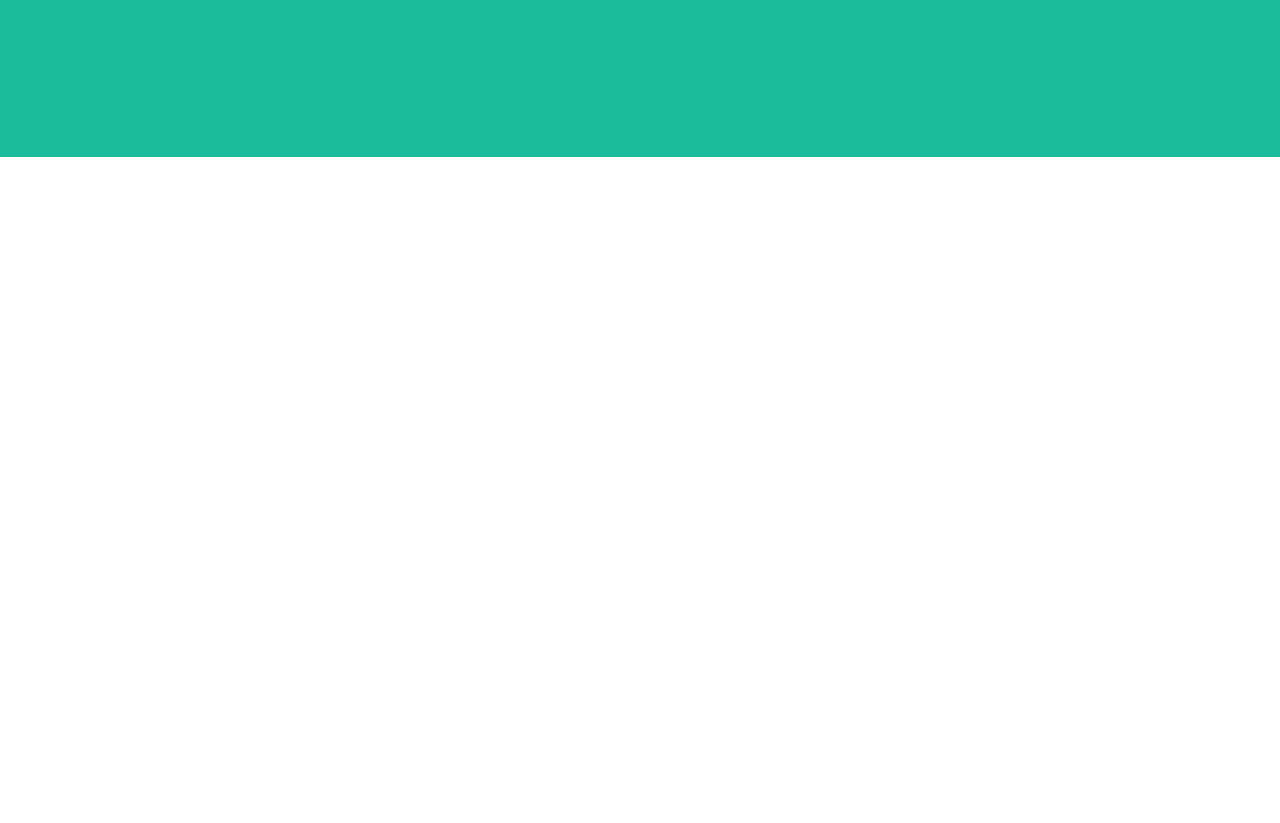
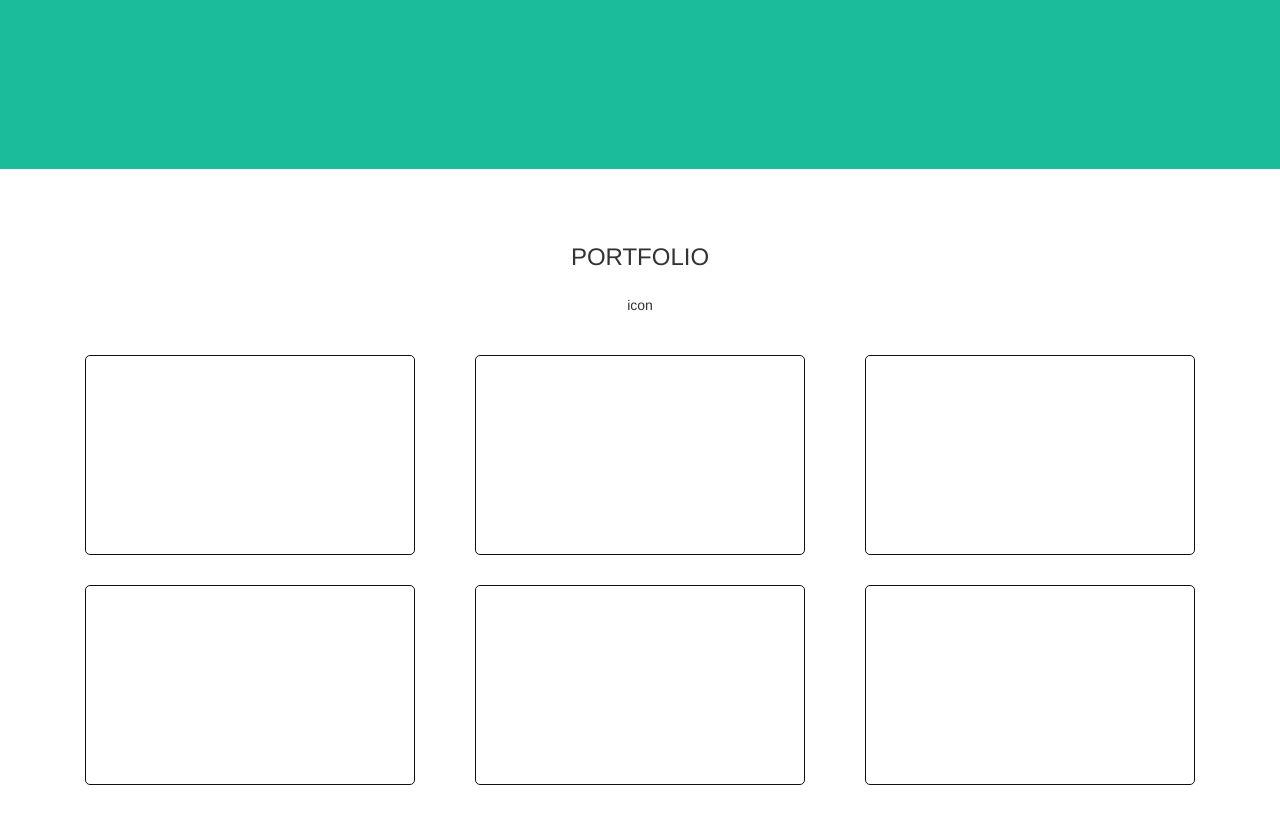
Before and after one commit to IvanDF/html-css-bootstrap-freelancer, a plain HTML site: page index.html in a window 1280 px wide. Shown: the part 575-1398 px from the top of the page. Before the commit the page ends 800 px from the top, so only its background shows below. Drawn offline with nearby package versions, Linux system fonts and the light colour scheme.

Commit message:
PORTFOLIO

```diff
--- a/css/style.css
+++ b/css/style.css
@@ -1,13 +1,33 @@
 /* GENERAL SETTINGS */
 
 /* DEBUG SETTINGS */
+.box-container {
+  padding: 15px;
+}
+
 .box {
   padding: 10px;
-  padding: 15px;
   border: solid #11e 1px;
   border-radius: 5px
 }
-/* DEBUG SETTINGS */
+
+.box-1 {
+  padding: 10px;
+  border: solid #111 1px;
+  border-radius: 5px
+}
+/* /DEBUG SETTINGS */
+
+/* UTILITIES */
+.mb-25 {
+  margin-bottom: 25px;
+}
+.mb-50 {
+  margin-bottom: 50px;
+}
+.mb-75 {
+  margin-bottom: 75px;
+}
 
 /* HEADER */
 
@@ -30,3 +50,10 @@
   left: 50%;
   transform: translate(-50%, -50%);
 }
+
+/* MAIN */
+
+/* PORTFOLIO */
+.portfolio .box-1 {
+  height: 200px;
+}
--- a/index.html
+++ b/index.html
@@ -12,7 +12,7 @@
 </head>
 <body>
   <!-- MAIN HEADER -->
-  <header class="header">
+  <header class="header mb-75">
     <div class="container">
       <div class="row">
         <div class="col-xs-12">
@@ -33,21 +33,70 @@
         </div>
       </div>
     </div>
-
+    <!-- JUMBOTRON -->
     <div class="jumbotron text-center">
       <div class="box">
-        <p>image</p>
-        <h1>TITLE</h1>
-        <p>icon</p>
-        <p>description</p>
+        <p class="mb-25">image</p>
+        <h1 class="mb-25">TITLE</h1>
+        <p class="mb-25">icon</p>
+        <p class="mb-25">description</p>
       </div>
     </div>
-
   </header>
 
   <!-- MAIN -->
   <main class="main">
 
+    <!-- PORTFOLIO -->
+    <section class="portfolio mb-75">
+      <div class="portfolio-title text-center">
+        <h3 class="mb-25">PORTFOLIO</h3>
+        <p class="mb-25">icon</p>
+      </div>
+      <div class="container">
+        <div class="row">
+          <div class="col-xs-12 col-sm-6 col-md-4">
+            <div class="box-container">
+              <div class="box-1"></div>
+            </div>
+          </div>
+          <div class="col-xs-12 col-sm-6 col-md-4">
+            <div class="box-container">
+              <div class="box-1"></div>
+            </div>
+          </div>
+          <div class="col-xs-12 col-sm-6 col-md-4">
+            <div class="box-container">
+              <div class="box-1"></div>
+            </div>
+          </div>
+          <div class="col-xs-12 col-sm-6 col-md-4">
+            <div class="box-container">
+              <div class="box-1"></div>
+            </div>
+          </div>
+          <div class="col-xs-12 col-sm-6 col-md-4">
+            <div class="box-container">
+              <div class="box-1"></div>
+            </div>
+          </div>
+          <div class="col-xs-12 col-sm-6 col-md-4">
+            <div class="box-container">
+              <div class="box-1"></div>
+            </div>
+          </div>
+        </div>
+      </div>
+    </section>
+
+    <!-- ABOUT -->
+    <section class="about">
+      <div class="container">
+        <div class="row">
+
+        </div>
+      </div>
+    </section>
   </main>
 
   <!-- FOOTER -->
```
